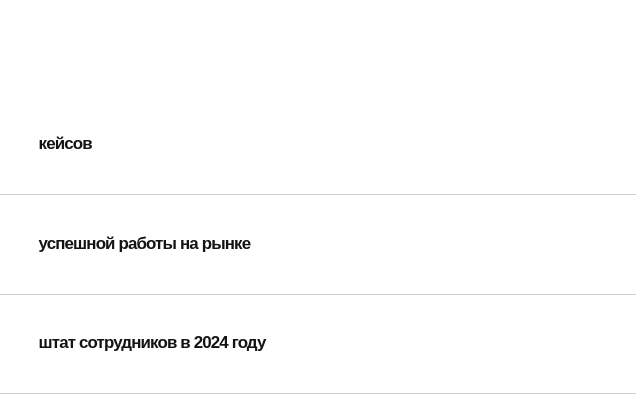
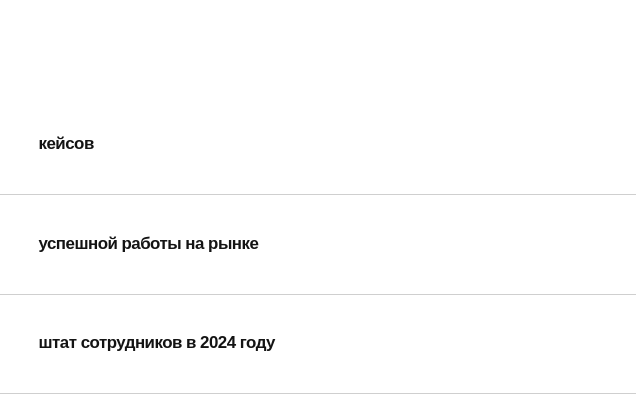
Before and after one commit to ArtemSafin-WebDev/icl-ct, a website built with Vite: page index.html in a window 1280 px wide. Shown: the part 1080-1482 px from the top of the page, 601-1241 px from the left. Built offline with nearby package versions, Linux system fonts and the light colour scheme; files whose address does not match are found by name; what inputmask would draw is missing.

Commit message:
По шрифту

```diff
--- a/src/scss/_numbers.scss
+++ b/src/scss/_numbers.scss
@@ -65,7 +65,7 @@
   font-style: normal;
   font-weight: 600;
   line-height: 100%;
-  letter-spacing: -0.12rem;
+  letter-spacing: -0.072rem;
   font-family: var(--rf-dewi);
 
   @include breakpoint(mobile) {
@@ -73,6 +73,6 @@
     font-style: normal;
     font-weight: 600;
     line-height: 114%;
-    letter-spacing: -0.07rem;
+    letter-spacing: -0.042rem;
   }
 }
```
